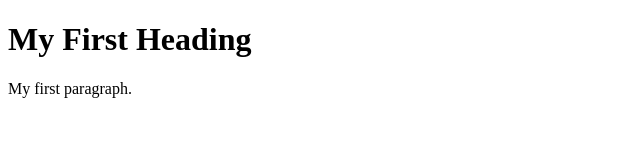
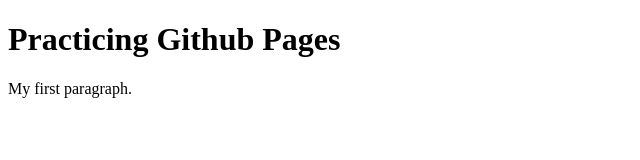
Before and after one commit to yuta-yama/ut07-SQL-challenge, a plain HTML site: page index.html in a window 1280 px wide. Shown: the whole page, without its empty margins (0-640 px from the left). Drawn offline with Linux system fonts and the light colour scheme.

Commit message:
Update index.html

```diff
--- a/index.html
+++ b/index.html
@@ -2,7 +2,7 @@
 <html>
 <body>
 
-<h1>My First Heading</h1>
+<h1>Practicing Github Pages</h1>
 <p>My first paragraph.</p>
 
 </body>
```
